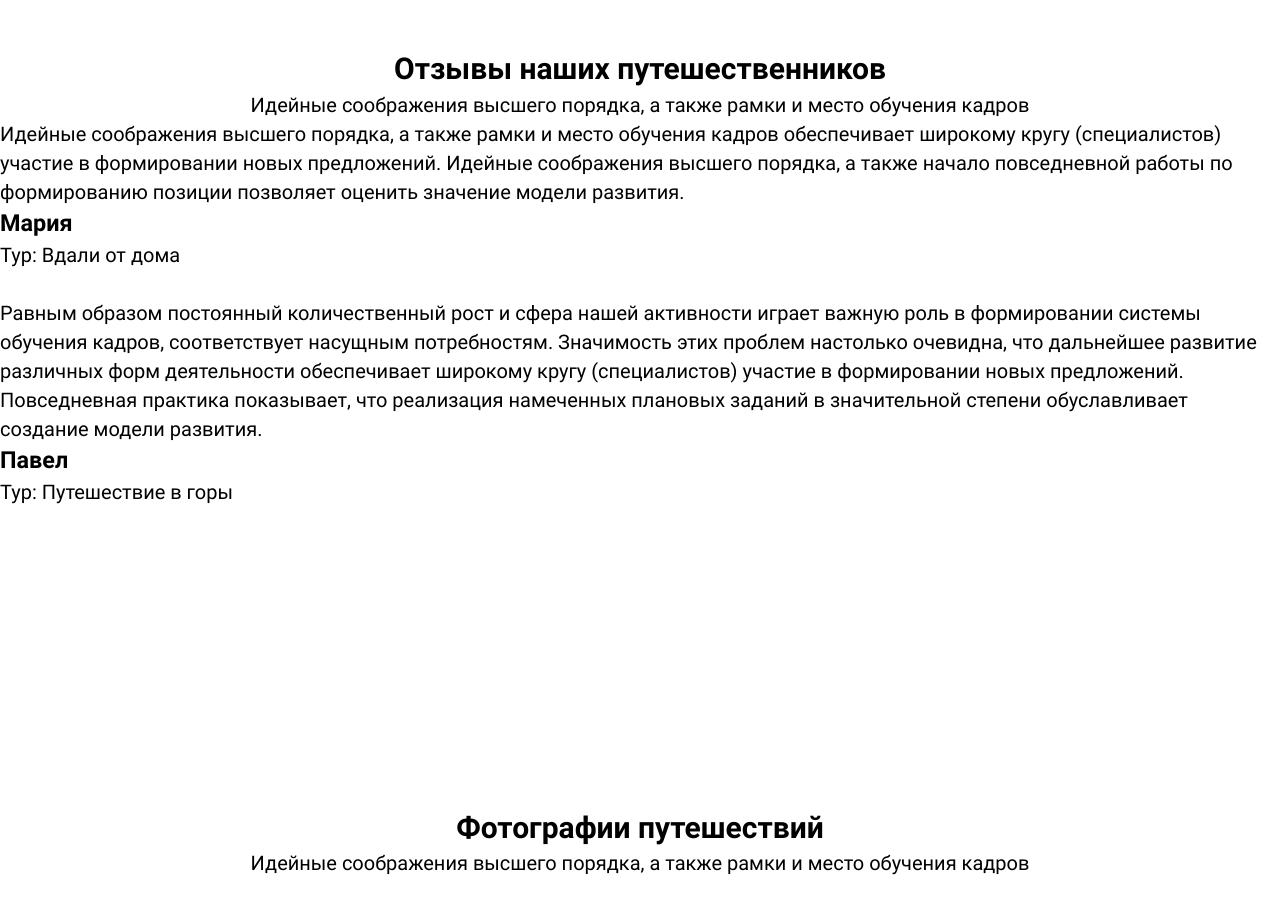
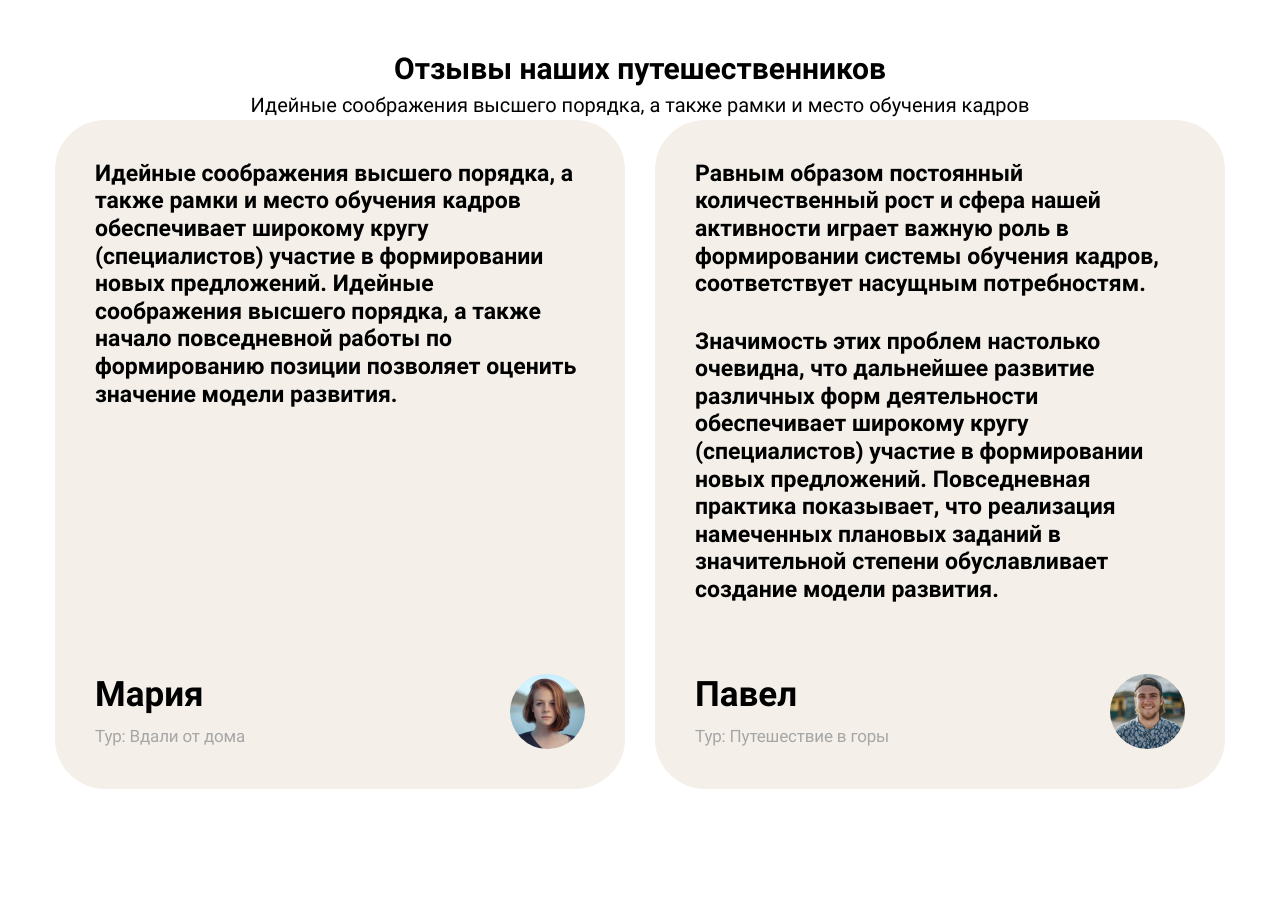
Before and after one commit to Nikimad/YourTour-landing, a website built with webpack: page index.html in a window 1280 px wide. Shown: the part 3260-4173 px from the top of the page. Built offline with nearby package versions, Linux system fonts and the light colour scheme.

Commit message:
add reviews layout

```diff
--- a/index.html
+++ b/index.html
@@ -145,12 +145,14 @@
             </div>
         </section>
         <section class="section">
+            <div class="container">
                 <div class="section__header">
                     <h2 class="h2 section-title">Отзывы наших путешественников</h2>
                     <p class="section-description">Идейные соображения высшего порядка, а также рамки и место обучения кадров</p>
                 </div>
-            <div>
-                <div>
+                <div class="reviews">
+                    <div class="review border-rad">
+                        <div class="review__text">
                             <p>Идейные соображения высшего порядка,
                                 а также рамки и место обучения кадров обеспечивает широкому
                                 кругу (специалистов) участие в формировании новых предложений.
@@ -158,24 +160,33 @@
                                 работы по формированию позиции позволяет оценить значение модели
                                 развития.
                             </p>
-                    <h3>Мария</h3>
-                    <p>Тур: Вдали от дома</p>
-                    <img src="" alt="">
                         </div>
-                <div>
+                        <div class="review__author">
+                            <h3 class="h3 author__name">Мария</h3>
+                            <p class="review__tour">Тур: Вдали от дома</p>
+                            <img class="author__avatar" src="/assets/images/review-1.jpg" alt="avatar">
+                        </div>
+                    </div>
+                    <div class="review border-rad">
+                        <div class="review__text">
                             <p>Равным образом постоянный количественный рост и сфера нашей активности
                                 играет важную роль в формировании системы обучения кадров, соответствует
                                 насущным потребностям.
-                        Значимость этих проблем настолько очевидна,
+                            </p>
+                            <p>Значимость этих проблем настолько очевидна,
                                 что дальнейшее развитие различных форм деятельности
                                 обеспечивает широкому кругу (специалистов) участие в
                                 формировании новых предложений. Повседневная практика показывает,
                                 что реализация намеченных плановых заданий в значительной степени
                                 обуславливает создание модели развития.
                             </p>
-                    <h3>Павел</h3>
-                    <p>Тур: Путешествие в горы</p>
-                    <img src="" alt="">
+                        </div>
+                        <div class="review__author author">
+                            <h3 class="h3 author__name">Павел</h3>
+                            <p class="review__tour">Тур: Путешествие в горы</p>
+                            <img class="author__avatar" src="/assets/images/review-2.jpg" alt="avatar">
+                        </div>
+                    </div>
                 </div>
             </div>
         </section>
--- a/src/scss/app.scss
+++ b/src/scss/app.scss
@@ -8,5 +8,6 @@
 @import './header/navbar/navbar';
 @import './header/banner/banner';
 @import './form/form';
+@import './reviews/reviews';
 @import './cta/cta';
 @import './footer/socials';
--- /dev/null
+++ b/src/scss/reviews/reviews.scss
@@ -0,0 +1,67 @@
+.reviews {
+    display: grid;
+    gap: 18px;
+}
+
+.review {
+    display: grid;
+    align-content: space-between;
+    gap: 3.5em;
+
+    background-color: $beige-200;
+
+    padding: 1.25em;
+
+    &__text {
+        font-weight: 700;
+
+        & > :not(:last-child) {
+            margin-bottom: 1.3em;
+        }
+    }
+
+    &__author {
+        display: grid;
+        row-gap: 0.5rem;
+        grid-template-columns: auto min-content;
+        grid-template-rows: min-content min-content;
+    }
+
+    &__tour {
+        color: $gray-300;
+        letter-spacing: -0.01em;
+    }
+}
+
+.author {
+    &__avatar {
+        grid-column-start: 2;
+        grid-row: 1 / span 2;
+        border-radius: 100px;
+    }
+}
+
+@media (min-width: $bp-medium) {
+    .reviews {
+        grid-template-columns: 1fr 1fr;
+    }
+
+    .review {
+        padding: 2em;
+
+        &__text {
+            font-size: 1.15em;
+            line-height: 1.2;
+        }
+
+        &__tour {
+            font-size: calc(1rem + 1px);
+        }
+    }
+}
+
+@media (min-width: $bp-medium) {
+    .reviews {
+        gap: 1.5em;
+    }
+}
```
Lines whose indentation alone changed are shown as unchanged.
